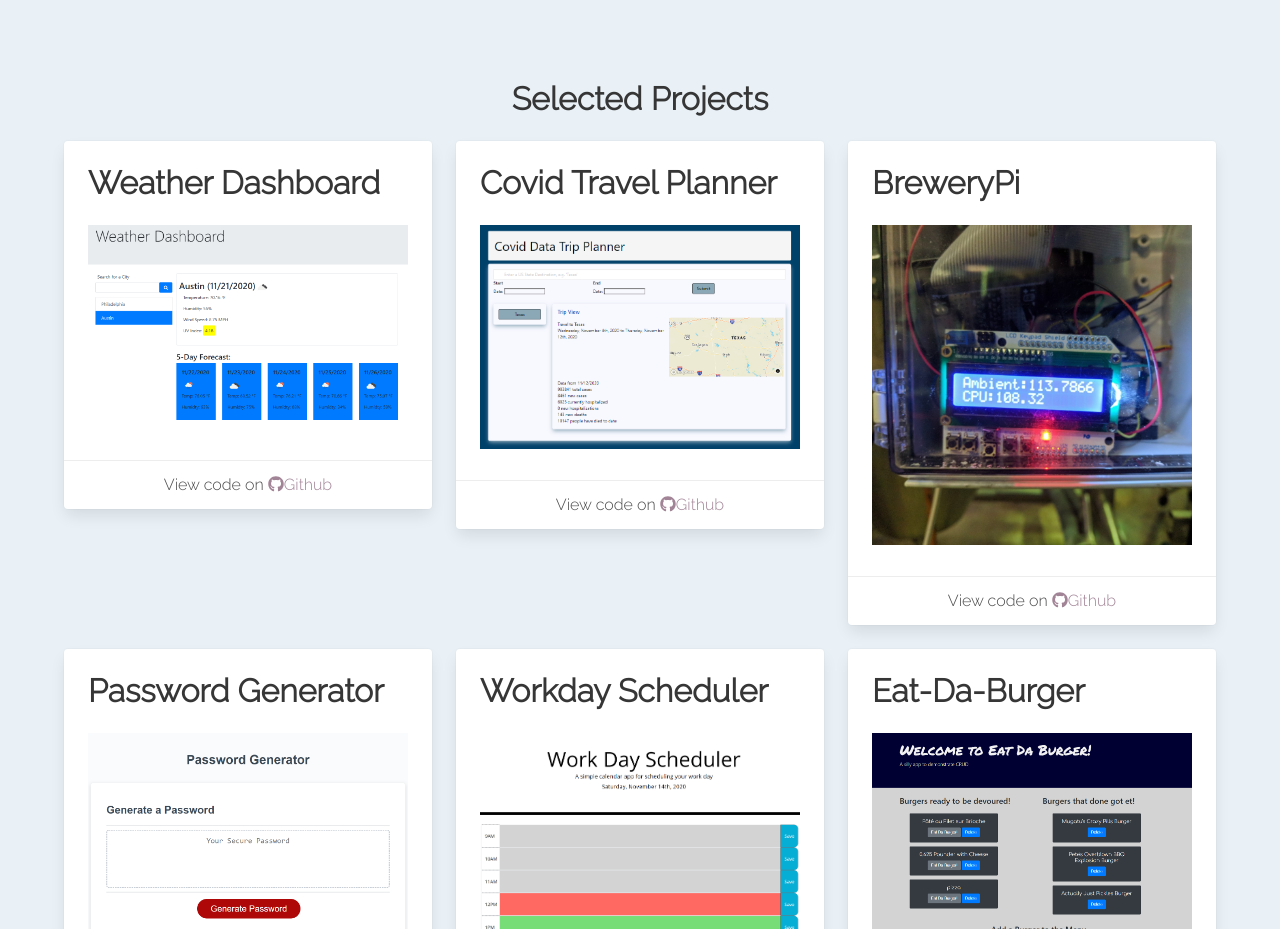
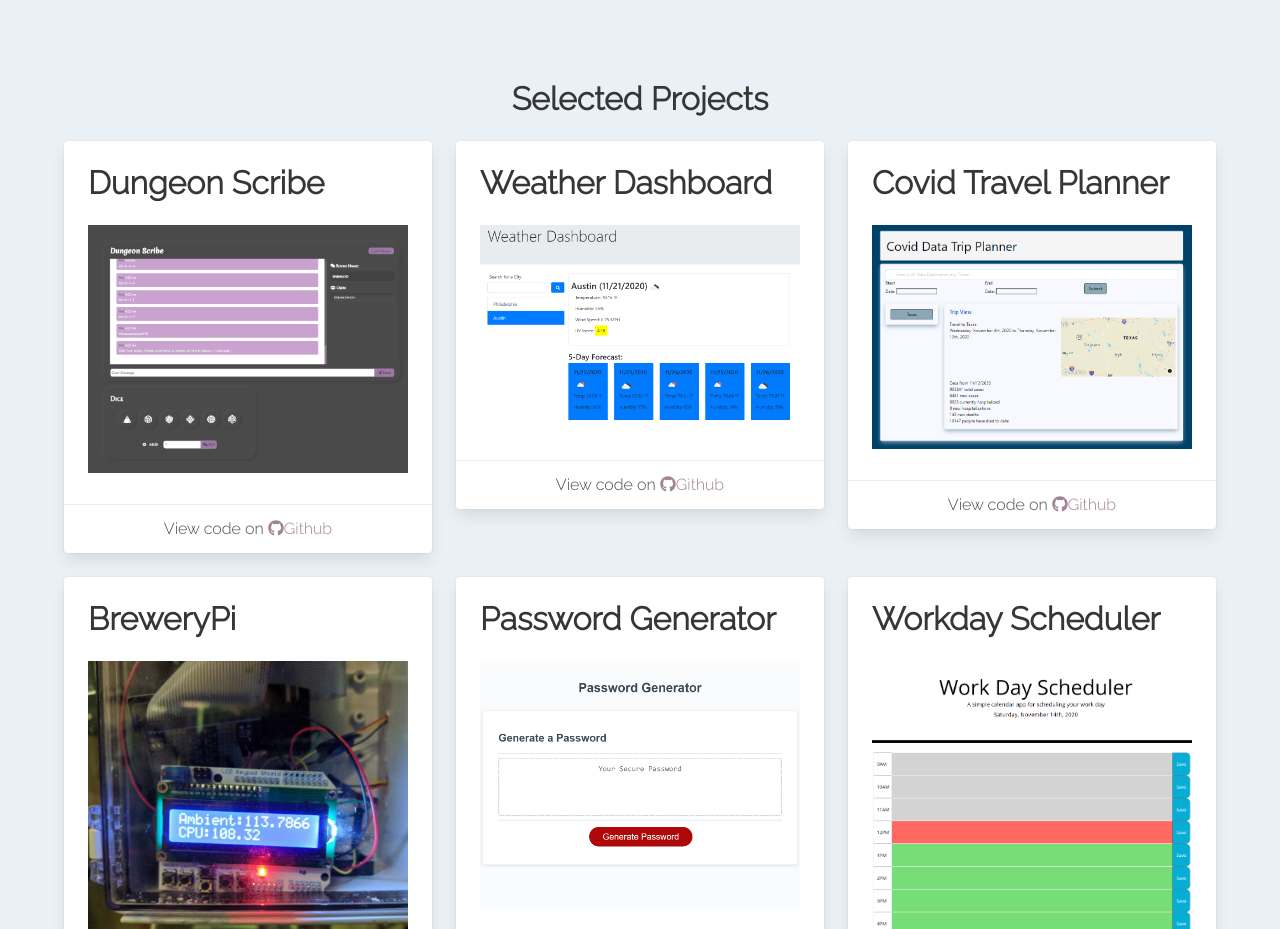
Before and after one commit to danaument/updated-portfolio, a website: page index.html in a window 1280 px wide. Shown: the part 1070-1999 px from the top of the page. Drawn offline with nearby package versions, Linux system fonts and the light colour scheme.

Commit message:
added dungeon scribe to projects

```diff
--- a/index.html
+++ b/index.html
@@ -68,6 +68,23 @@
         </div>
         <div class="container">
             <div class="columns is-multiline">
+                <div class="column is-one-third">
+                    <div class="card">
+                        <div class="card-content">
+                            <p class="title">
+                                Dungeon Scribe
+                            </p>
+                            <a href="https://dungeon-scribe.herokuapp.com/"><img src="./assets/img/dungeon-scribe-chat.png" alt="Dungeon Scribe" class="imgHover"></a>
+                        </div>
+                        <footer class="card-footer">
+                            <p class="card-footer-item">
+                            <span>
+                                View code on <a href="https://github.com/jeishu/dungeon_scribe"><i class="fab fa-github"></i>Github</a>
+                            </span>
+                            </p>
+                        </footer>
+                    </div>
+                </div>
                 <div class="column is-one-third">
                     <div class="card">
                         <div class="card-content">
```
Also changed, not shown: assets/img/dungeon-scribe-chat.png (added).
